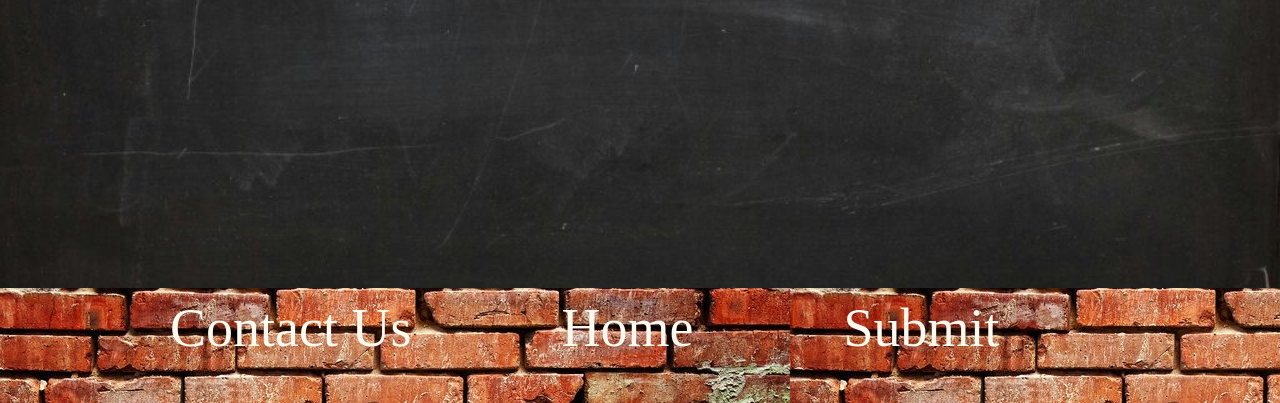
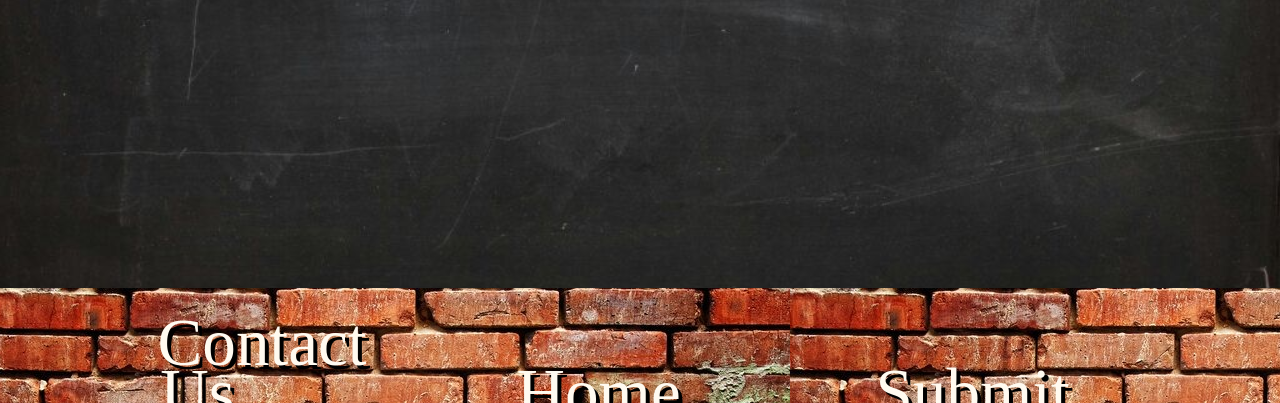
Before and after one commit to kolson133/IT-capstone, a PHP site: page /contact.php in a window 1280 px wide. Shown: the part 484-887 px from the top of the page. Run offline with PHP 8.4, Linux system fonts and the light colour scheme; some web fonts are replaced.

Commit message:
nav updates

```diff
--- a/contact.php
+++ b/contact.php
@@ -24,7 +24,7 @@
         </div>
 
         <footer>
-            <div class="nav"></div>
+            <div class="nav">
                 <ul>
                     <li><a class="links" href="contact.php">Contact Us</a></li>
                     <li><a class="links" href="index.php">Home</a></li>
--- a/css/styles.css
+++ b/css/styles.css
@@ -74,21 +74,47 @@ body {
     color: #D2691E;
 }
 
-.nav, ul, li, .links {
-    position: relative;
-    margin-top: 3px;
-    float: left;
-    text-decoration: none;
-    list-style-type: none;
-    font-family: KGBrokenVesselsSketch;
-    font-size: 150%;
-    color: floralwhite;
-    padding-left: 35px;
-    padding-right: 40px;
+.nav ul {
+    list-style: none;
+    text-align: center;
+    padding: 0;
+    margin: 0;
+}
+.nav li {
+    line-height: 40px;
+    height: 40px;
+    border-bottom: 1px solid #888;
 }
 
-.nav, .links:hover {
+.nav a {
+    text-decoration: none;
+    font-family: KGBrokenVesselsSketch;
+    color: floralwhite;
+    font-size: 300%;
+    text-shadow: 4px 4px black;
+    display: block;
+}
+
+.nav .links:hover {
     color: black;
+    text-shadow: 4px 4px white;
+}
+
+@media screen and (min-width: 600px) {
+  .nav li {
+    width: 80px;
+    border-bottom: none;
+    height: 50px;
+    line-height: 50px;
+    font-size: 1.4em;
+  }
+
+  .nav li {
+    display: inline-block;
+    margin-top: 30px;
+    margin-right: 275px;
+  }
+
 }
 
 footer{
```
